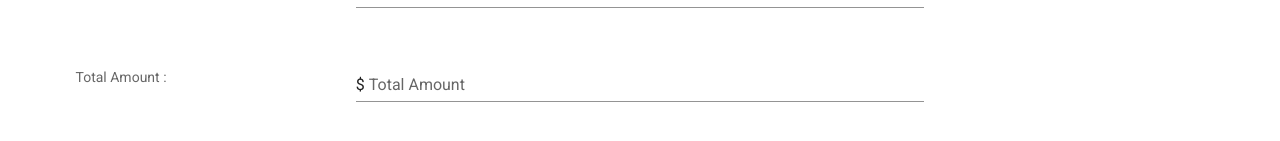
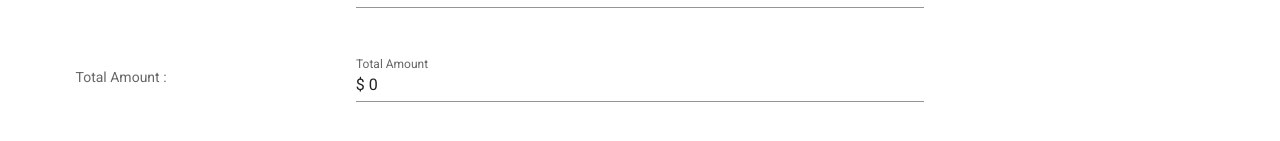
Before and after one commit to supermanshuvo/amar-bank-interest, a Vue app: page / in a window 1280 px wide. Shown: the part 619-760 px from the top of the page. Built offline with nearby package versions, Linux system fonts and the light colour scheme.

Commit message:
Create total_amount calculat and print

```diff
--- a/src/components/Home.vue
+++ b/src/components/Home.vue
@@ -119,6 +119,13 @@ export default {
           var number = 2400;
           return this.dps_amount*this.no_of_months*this.annual_interest_rate*(this.no_of_months+1)/number;
       },
+      total_amount(){
+          var number = 2400;
+          var mul = this.dps_amount*this.no_of_months;
+          var div = this.annual_interest_rate*(this.no_of_months+1)/number;
+          var add = 1+div;
+          return mul*add;
+      }
   }
 }
 </script>
```
